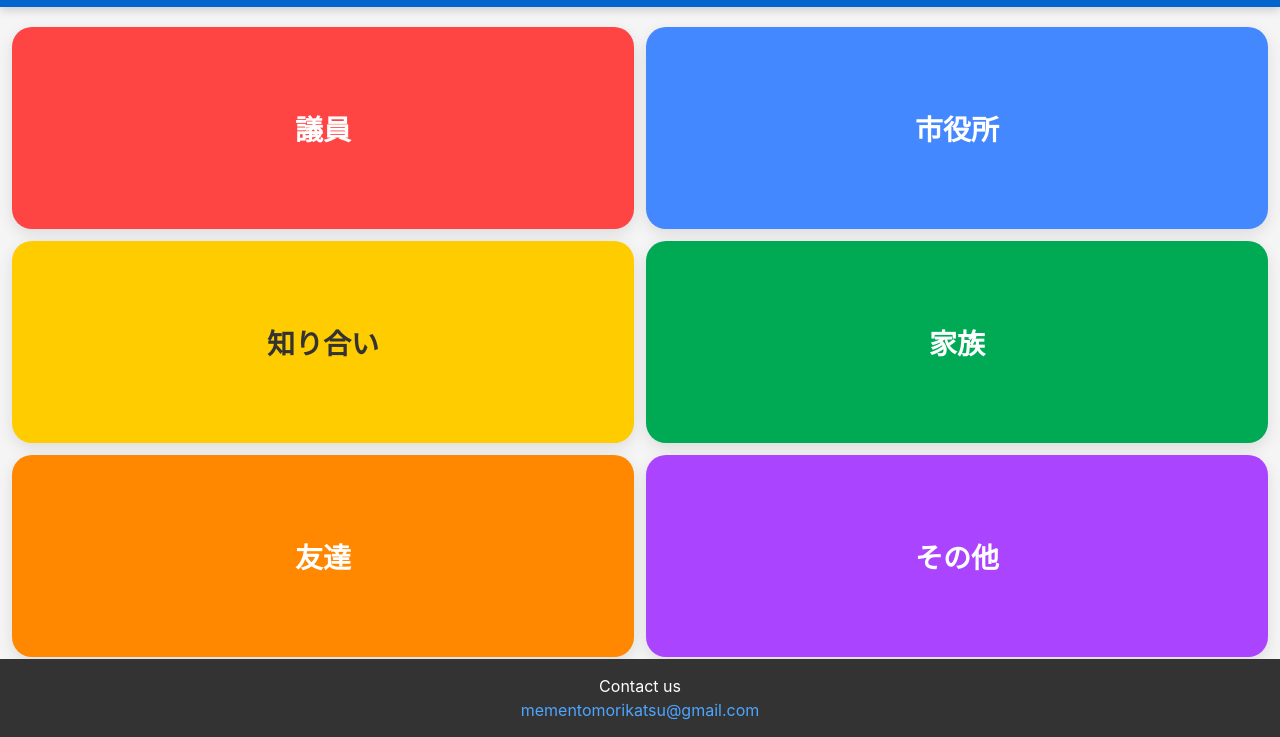
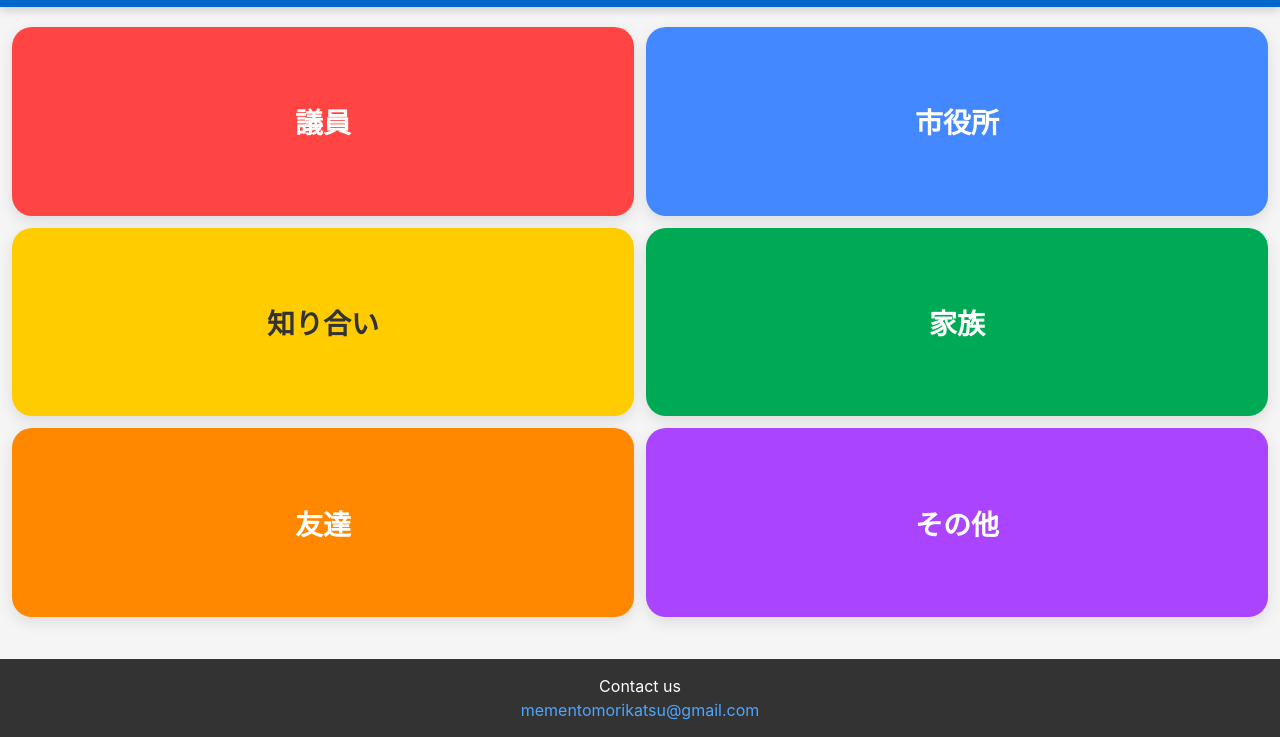
Before and after one commit to mauricedeschamps/telephonlist, a plain HTML site: page index.html in a window 1280 px wide. Shown: the part 63-800 px from the top of the page. Drawn offline with Linux system fonts and the light colour scheme.

Commit message:
index.html の更新

```diff
--- a/index.html
+++ b/index.html
@@ -58,14 +58,15 @@
         .main-content {
             flex: 1;
             overflow-y: auto;
-            padding: 90px 12px 80px;
+            padding: 90px 12px 120px; /* 下部のパディングを120pxに増やしました */
+            margin-bottom: 20px; /* フッターとの余白を確保 */
         }
 
         .category-container {
             display: grid;
             grid-template-columns: 1fr 1fr;
             gap: 12px;
-            height: calc(100vh - 170px);
+            height: calc(100vh - 210px); /* 余白を考慮して高さを調整 */
         }
 
         .category-btn {
@@ -149,6 +150,7 @@
             bottom: 0;
             width: 100%;
             line-height: 1.5;
+            margin-top: 20px; /* 上部に余白を追加 */
         }
 
         .footer a {
@@ -158,7 +160,7 @@
 
         .status-message {
             position: fixed;
-            bottom: 160px;
+            bottom: 180px; /* フッターの余白を考慮して位置調整 */
             left: 50%;
             transform: translateX(-50%);
             background: rgba(0,0,0,0.85);
```
